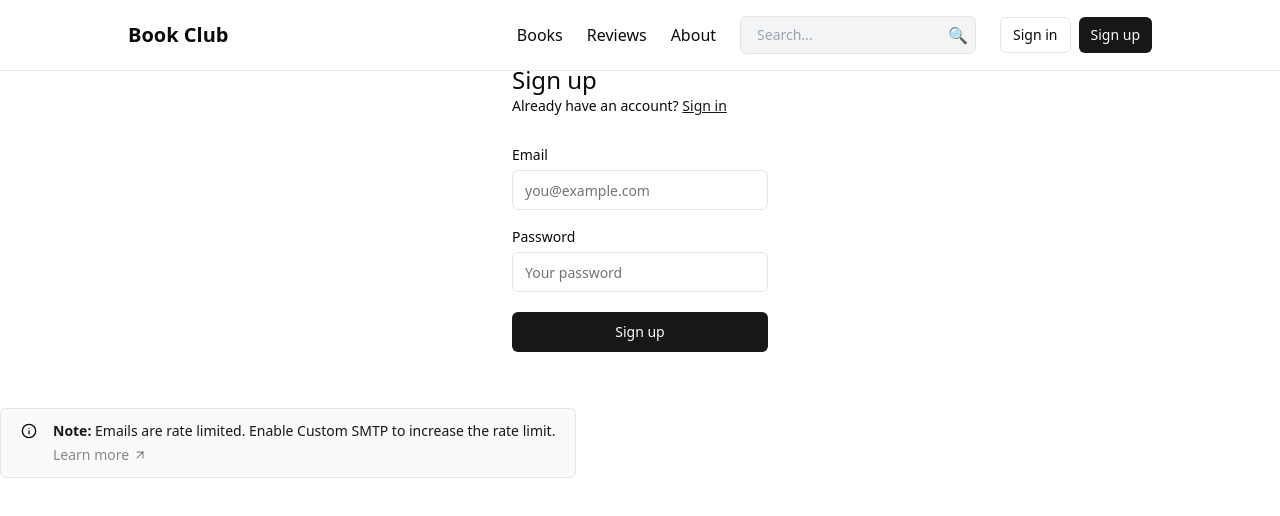
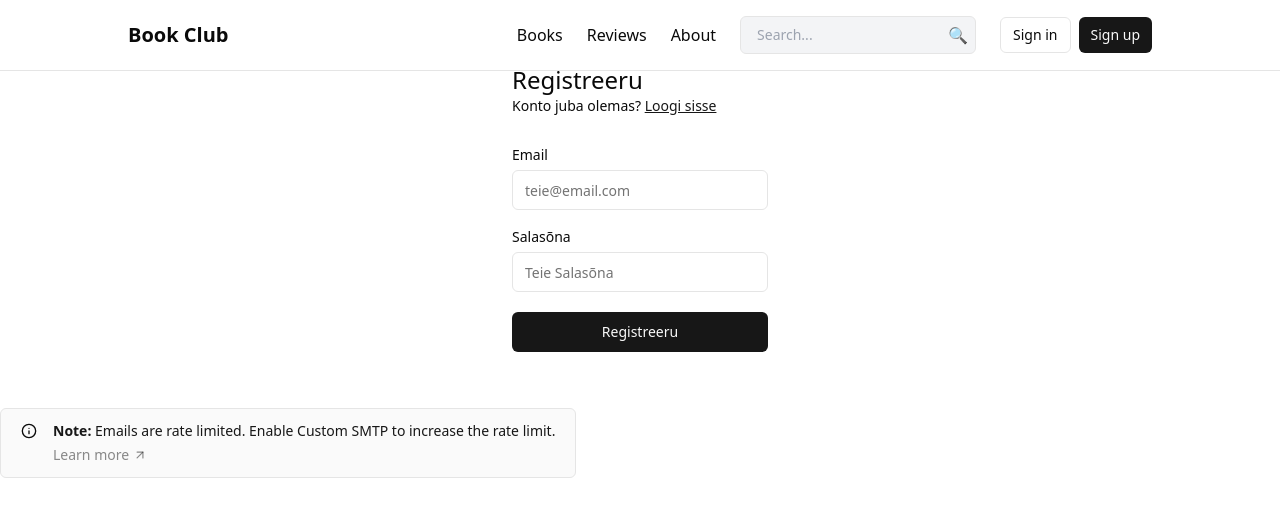
Before and after one commit to rakenduste-programmeerimine-2024/book-club, a Next.js app: page /sign-up in a window 1280 px wide. Shown: the top 516 px of the page. Built offline with nearby package versions, Linux system fonts and the light colour scheme; no server answers.

Commit message:
issue #44 and issue #23 closed

```diff
--- a/app/(auth-pages)/sign-in/page.tsx
+++ b/app/(auth-pages)/sign-in/page.tsx
@@ -8,24 +8,24 @@ import Link from "next/link";
 export default async function Login(props: { searchParams: Promise<Message> }) {
   const searchParams = await props.searchParams;
   return (
-    <form className="flex-1 flex flex-col min-w-64">
+    <form className="flex flex-col min-w-64 max-w-64 mx-auto">
       <h1 className="text-2xl font-medium">Sign in</h1>
       <p className="text-sm text-foreground">
-        Don't have an account?{" "}
+        Pole kontot?{" "}
         <Link className="text-foreground font-medium underline" href="/sign-up">
-          Sign up
+          Registreeru
         </Link>
       </p>
       <div className="flex flex-col gap-2 [&>input]:mb-3 mt-8">
         <Label htmlFor="email">Email</Label>
-        <Input name="email" placeholder="you@example.com" required />
+        <Input name="email" placeholder="teie@email.com" required />
         <div className="flex justify-between items-center">
-          <Label htmlFor="password">Password</Label>
+          <Label htmlFor="password">Salasõna</Label>
           <Link
             className="text-xs text-foreground underline"
             href="/forgot-password"
           >
-            Forgot Password?
+            Unustasid salasõna?
           </Link>
         </div>
         <Input
--- a/app/(auth-pages)/sign-up/page.tsx
+++ b/app/(auth-pages)/sign-up/page.tsx
@@ -21,26 +21,26 @@ export default async function Signup(props: {
   return (
     <>
       <form className="flex flex-col min-w-64 max-w-64 mx-auto">
-        <h1 className="text-2xl font-medium">Sign up</h1>
+        <h1 className="text-2xl font-medium">Registreeru</h1>
         <p className="text-sm text text-foreground">
-          Already have an account?{" "}
+          Konto juba olemas?{" "}
           <Link className="text-primary font-medium underline" href="/sign-in">
-            Sign in
+            Loogi sisse
           </Link>
         </p>
         <div className="flex flex-col gap-2 [&>input]:mb-3 mt-8">
           <Label htmlFor="email">Email</Label>
-          <Input name="email" placeholder="you@example.com" required />
-          <Label htmlFor="password">Password</Label>
+          <Input name="email" placeholder="teie@email.com" required />
+          <Label htmlFor="password">Salasõna</Label>
           <Input
             type="password"
             name="password"
-            placeholder="Your password"
+            placeholder="Teie Salasõna"
             minLength={6}
             required
           />
           <SubmitButton formAction={signUpAction} pendingText="Signing up...">
-            Sign up
+            Registreeru
           </SubmitButton>
           <FormMessage message={searchParams} />
         </div>
```
